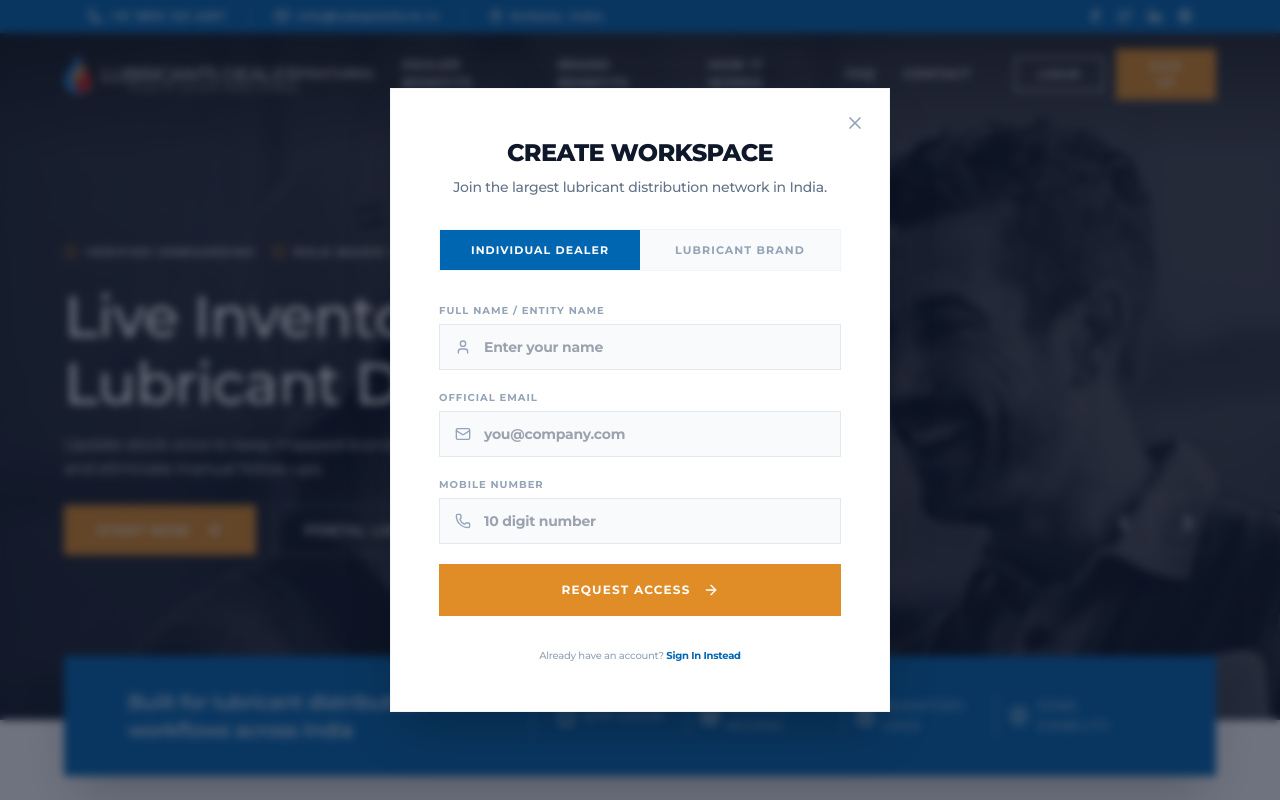
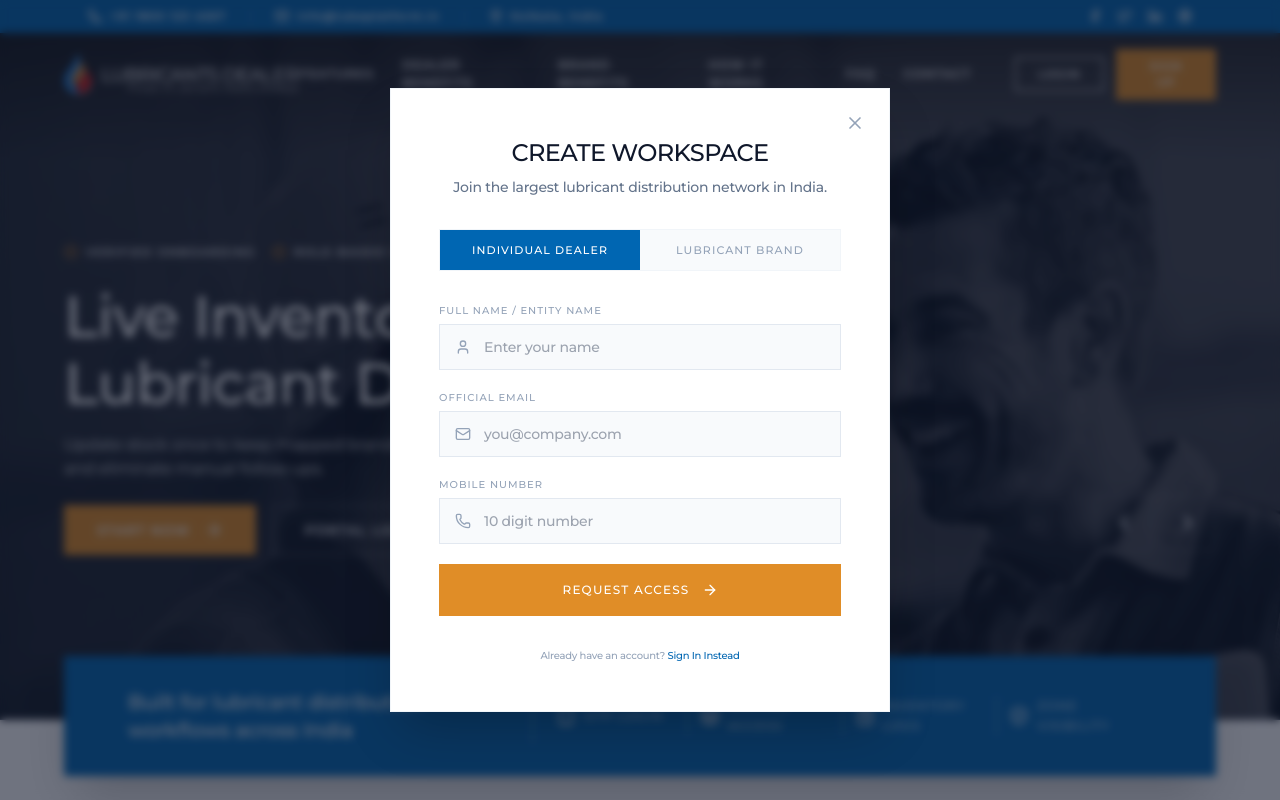
Before and after one commit to aquarioustechnology-alt/Lubricant-Dealer-Platform, a Next.js app: page / in a window 1280 px wide. Both pictures are taken after a click on the button "START NOW". Shown: the top 800 px of the page. Built offline with nearby package versions, Linux system fonts and the light colour scheme.

Commit message:
Connect footer auth buttons to AuthModals and change all font weights inside AuthModals to font-medium

```diff
--- a/src/components/common/AuthModals.tsx
+++ b/src/components/common/AuthModals.tsx
@@ -45,7 +45,7 @@
                                 <div className="inline-flex items-center justify-center w-16 h-16 bg-primary/5 text-primary mb-6">
                                     <Smartphone className="w-8 h-8" />
                                 </div>
-                                <h2 className="text-2xl font-extrabold text-slate-900 mb-2 uppercase tracking-tight">Portal Login</h2>
+                                <h2 className="text-2xl font-medium text-slate-900 mb-2 uppercase tracking-tight">Portal Login</h2>
                                 <p className="text-slate-500 font-medium text-sm">Welcome back. Enter your registered mobile number to receive an OTP.</p>
                             </div>
 
@@ -54,17 +54,17 @@
                                 {step === 1 ? (
                                     <div className="space-y-4">
                                         <div className="space-y-2">
-                                            <label className="text-[11px] font-bold text-slate-400 uppercase tracking-widest block">Mobile Number</label>
+                                            <label className="text-[11px] font-medium text-slate-400 uppercase tracking-widest block">Mobile Number</label>
                                             <div className="relative">
                                                 <div className="absolute inset-y-0 left-0 pl-4 flex items-center pointer-events-none">
-                                                    <span className="text-slate-400 text-sm font-bold">+91</span>
+                                                    <span className="text-slate-400 text-sm font-medium">+91</span>
                                                 </div>
                                                 <input
                                                     type="tel"
                                                     placeholder="Enter 10 digit number"
                                                     value={phone}
                                                     onChange={(e) => setPhone(e.target.value)}
-                                                    className="w-full bg-slate-50 border border-slate-200 py-3.5 pl-14 pr-4 text-sm font-bold text-slate-900 focus:outline-none focus:border-primary transition-all rounded-none"
+                                                    className="w-full bg-slate-50 border border-slate-200 py-3.5 pl-14 pr-4 text-sm font-medium text-slate-900 focus:outline-none focus:border-primary transition-all rounded-none"
                                                 />
                                             </div>
                                         </div>
@@ -72,7 +72,7 @@
                                             onClick={() => setStep(2)}
                                             className="w-full btn-fill-primary py-4 group"
                                         >
-                                            <span className="relative z-10 flex items-center justify-center gap-3 font-bold text-[12px] tracking-widest">
+                                            <span className="relative z-10 flex items-center justify-center gap-3 font-medium text-[12px] tracking-widest">
                                                 GET OTP <ArrowRight className="w-4 h-4 group-hover:translate-x-1 transition-transform" />
                                             </span>
                                         </button>
@@ -80,32 +80,32 @@
                                 ) : (
                                     <div className="space-y-4">
                                         <div className="space-y-2">
-                                            <label className="text-[11px] font-bold text-slate-400 uppercase tracking-widest block">Verification Code</label>
+                                            <label className="text-[11px] font-medium text-slate-400 uppercase tracking-widest block">Verification Code</label>
                                             <div className="flex gap-2 justify-between">
                                                 {[1, 2, 3, 4, 5, 6].map(i => (
                                                     <input
                                                         key={i}
                                                         type="text"
                                                         maxLength={1}
-                                                        className="w-11 h-12 text-center bg-slate-50 border border-slate-200 text-lg font-bold text-slate-900 focus:outline-none focus:border-primary transition-all rounded-none"
+                                                        className="w-11 h-12 text-center bg-slate-50 border border-slate-200 text-lg font-medium text-slate-900 focus:outline-none focus:border-primary transition-all rounded-none"
                                                     />
                                                 ))}
                                             </div>
                                             <div className="flex justify-between items-center mt-2">
-                                                <span className="text-[11px] text-slate-400 font-bold">Didn&apos;t receive it?</span>
-                                                <button className="text-[11px] text-primary font-bold hover:underline uppercase tracking-wider">Resend OTP</button>
+                                                <span className="text-[11px] text-slate-400 font-medium">Didn&apos;t receive it?</span>
+                                                <button className="text-[11px] text-primary font-medium hover:underline uppercase tracking-wider">Resend OTP</button>
                                             </div>
                                         </div>
                                         <button
                                             className="w-full btn-fill-secondary py-4 group"
                                         >
-                                            <span className="relative z-10 flex items-center justify-center gap-3 font-bold text-[12px] tracking-widest">
+                                            <span className="relative z-10 flex items-center justify-center gap-3 font-medium text-[12px] tracking-widest">
                                                 VERIFY & LOGIN <ShieldCheck className="w-4 h-4 group-hover:scale-110 transition-transform" />
                                             </span>
                                         </button>
                                         <button
                                             onClick={() => setStep(1)}
-                                            className="w-full py-2 text-[11px] font-bold text-slate-400 hover:text-slate-600 transition-colors uppercase tracking-widest"
+                                            className="w-full py-2 text-[11px] font-medium text-slate-400 hover:text-slate-600 transition-colors uppercase tracking-widest"
                                         >
                                             Change Number
                                         </button>
@@ -155,7 +155,7 @@
                         <div className="p-8 md:p-12">
                             {/* Header */}
                             <div className="mb-8 text-center">
-                                <h2 className="text-2xl font-extrabold text-slate-900 mb-2 uppercase tracking-tight">Create Workspace</h2>
+                                <h2 className="text-2xl font-medium text-slate-900 mb-2 uppercase tracking-tight">Create Workspace</h2>
                                 <p className="text-slate-500 font-medium text-sm">Join the largest lubricant distribution network in India.</p>
                             </div>
 
@@ -164,7 +164,7 @@
                                 <button
                                     onClick={() => setAccountType("dealer")}
                                     className={cn(
-                                        "flex-1 py-3 text-[11px] font-bold uppercase tracking-widest transition-all",
+                                        "flex-1 py-3 text-[11px] font-medium uppercase tracking-widest transition-all",
                                         accountType === "dealer" ? "bg-primary text-white" : "bg-slate-50 text-slate-400 hover:bg-slate-100"
                                     )}
                                 >
@@ -173,7 +173,7 @@
                                 <button
                                     onClick={() => setAccountType("brand")}
                                     className={cn(
-                                        "flex-1 py-3 text-[11px] font-bold uppercase tracking-widest transition-all",
+                                        "flex-1 py-3 text-[11px] font-medium uppercase tracking-widest transition-all",
                                         accountType === "brand" ? "bg-primary text-white" : "bg-slate-50 text-slate-400 hover:bg-slate-100"
                                     )}
                                 >
@@ -184,7 +184,7 @@
                             {/* Form */}
                             <div className="space-y-5">
                                 <div className="space-y-1.5">
-                                    <label className="text-[10px] font-bold text-slate-400 uppercase tracking-widest block">Full Name / Entity Name</label>
+                                    <label className="text-[10px] font-medium text-slate-400 uppercase tracking-widest block">Full Name / Entity Name</label>
                                     <div className="relative">
                                         <div className="absolute inset-y-0 left-0 pl-4 flex items-center pointer-events-none text-slate-400">
                                             <User className="w-4 h-4" />
@@ -192,13 +192,13 @@
                                         <input
                                             type="text"
                                             placeholder="Enter your name"
-                                            className="w-full bg-slate-50 border border-slate-200 py-3 pl-11 pr-4 text-sm font-bold text-slate-900 focus:outline-none focus:border-primary transition-all rounded-none"
+                                            className="w-full bg-slate-50 border border-slate-200 py-3 pl-11 pr-4 text-sm font-medium text-slate-900 focus:outline-none focus:border-primary transition-all rounded-none"
                                         />
                                     </div>
                                 </div>
 
                                 <div className="space-y-1.5">
-                                    <label className="text-[10px] font-bold text-slate-400 uppercase tracking-widest block">Official Email</label>
+                                    <label className="text-[10px] font-medium text-slate-400 uppercase tracking-widest block">Official Email</label>
                                     <div className="relative">
                                         <div className="absolute inset-y-0 left-0 pl-4 flex items-center pointer-events-none text-slate-400">
                                             <Mail className="w-4 h-4" />
@@ -206,13 +206,13 @@
                                         <input
                                             type="email"
                                             placeholder="you@company.com"
-                                            className="w-full bg-slate-50 border border-slate-200 py-3 pl-11 pr-4 text-sm font-bold text-slate-900 focus:outline-none focus:border-primary transition-all rounded-none"
+                                            className="w-full bg-slate-50 border border-slate-200 py-3 pl-11 pr-4 text-sm font-medium text-slate-900 focus:outline-none focus:border-primary transition-all rounded-none"
                                         />
                                     </div>
                                 </div>
 
                                 <div className="space-y-1.5">
-                                    <label className="text-[10px] font-bold text-slate-400 uppercase tracking-widest block">Mobile Number</label>
+                                    <label className="text-[10px] font-medium text-slate-400 uppercase tracking-widest block">Mobile Number</label>
                                     <div className="relative">
                                         <div className="absolute inset-y-0 left-0 pl-4 flex items-center pointer-events-none text-slate-400">
                                             <Phone className="w-4 h-4" />
@@ -220,7 +220,7 @@
                                         <input
                                             type="tel"
                                             placeholder="10 digit number"
-                                            className="w-full bg-slate-50 border border-slate-200 py-3 pl-11 pr-4 text-sm font-bold text-slate-900 focus:outline-none focus:border-primary transition-all rounded-none"
+                                            className="w-full bg-slate-50 border border-slate-200 py-3 pl-11 pr-4 text-sm font-medium text-slate-900 focus:outline-none focus:border-primary transition-all rounded-none"
                                         />
                                     </div>
                                 </div>
@@ -228,14 +228,14 @@
                                 <button
                                     className="w-full btn-fill-secondary py-4 mt-4 group"
                                 >
-                                    <span className="relative z-10 flex items-center justify-center gap-3 font-bold text-[12px] tracking-widest">
+                                    <span className="relative z-10 flex items-center justify-center gap-3 font-medium text-[12px] tracking-widest">
                                         REQUEST ACCESS <ArrowRight className="w-4 h-4 group-hover:translate-x-1 transition-transform" />
                                     </span>
                                 </button>
                             </div>
 
                             <p className="mt-8 text-center text-[10px] text-slate-400 font-medium">
-                                Already have an account? <button onClick={onClose} className="text-primary font-bold hover:underline">Sign In Instead</button>
+                                Already have an account? <button onClick={onClose} className="text-primary font-medium hover:underline">Sign In Instead</button>
                             </p>
                         </div>
                     </motion.div>
--- a/src/components/layout/LandingPage/Contact.tsx
+++ b/src/components/layout/LandingPage/Contact.tsx
@@ -91,7 +91,7 @@
                         {/* The exact blue background mimicking the inspiration */}
                         {/* Uses negative margin to bleed to the edge. Gradients to create the top-left dark triangle. */}
                         <div
-                            className="absolute top-0 bottom-0 right-4 lg:right-12 z-0 w-[200vw] hidden md:block"
+                            className="absolute top-[-4rem] lg:top-[-6rem] bottom-0 right-6 lg:right-[108px] z-0 w-[200vw] hidden md:block"
                             style={{ background: "linear-gradient(145deg, #001D3D 0%, #001D3D 15%, #0066B2 15%, #0066B2 100%)" }}
                         />
 
```
Also changed, not shown: src/components/common/Footer.tsx (+10 -4 lines).
